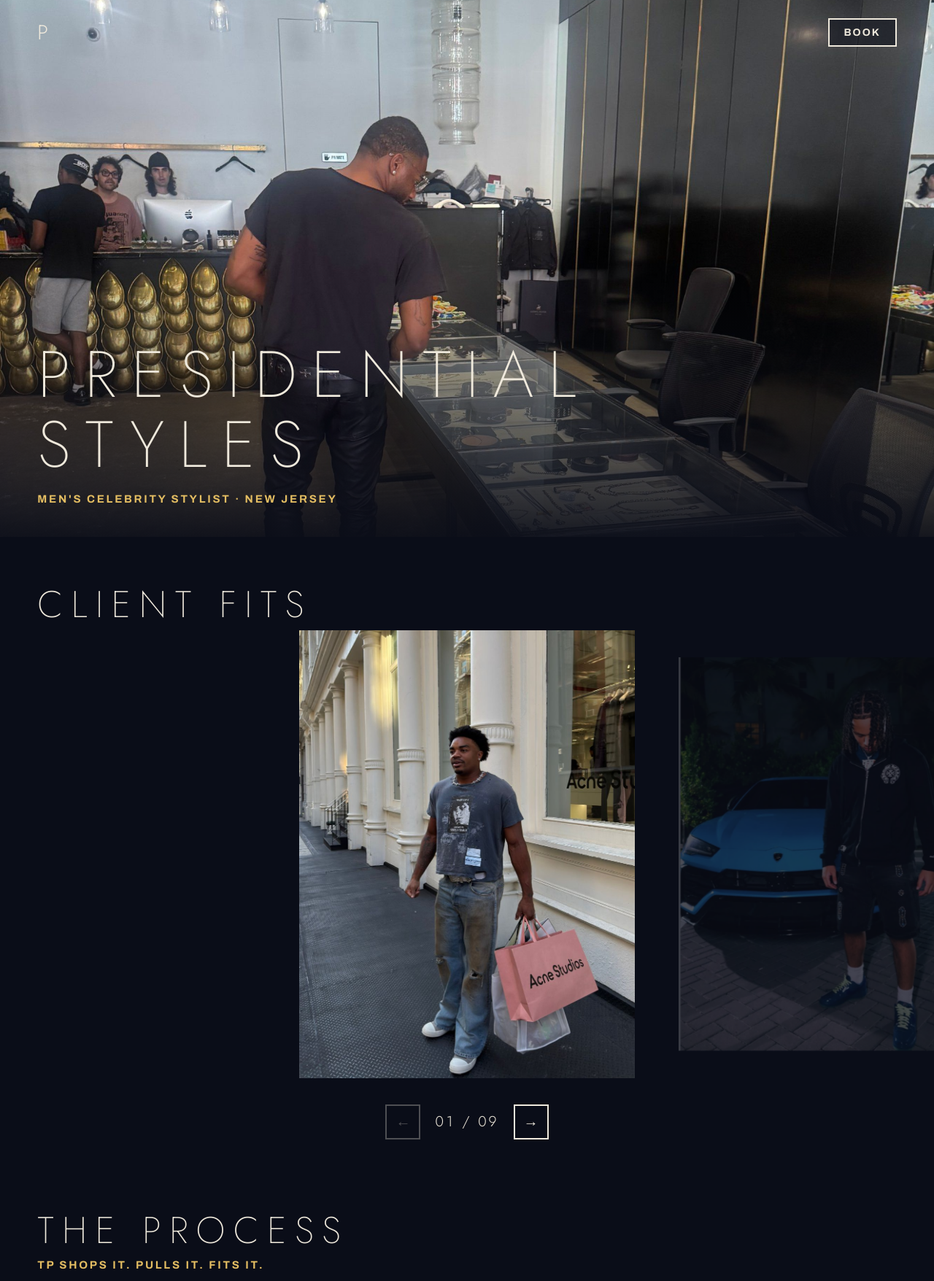
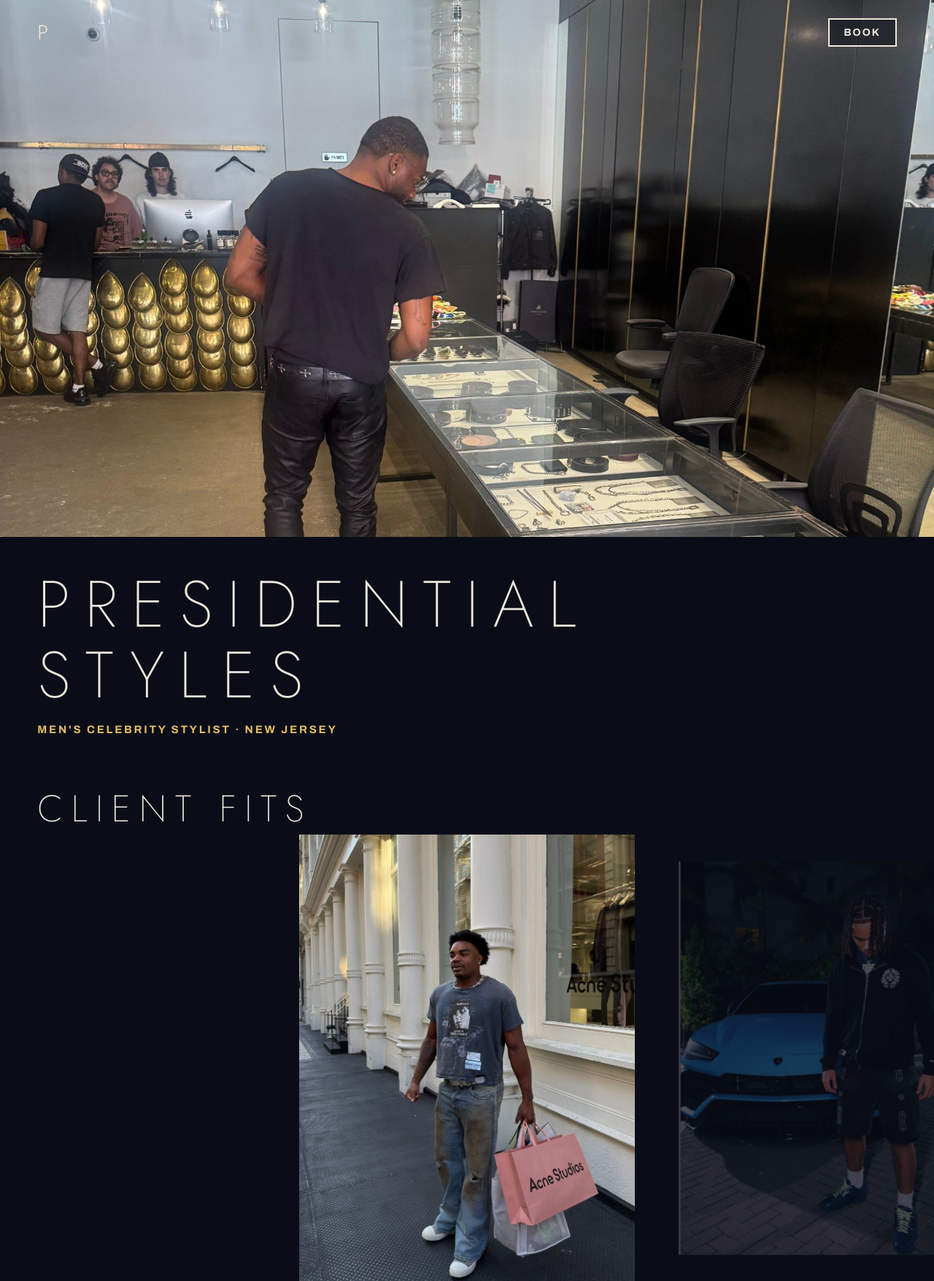
Before and after one commit to NateCarp3/Presidential_Styles, a Flask app: page / in a window 1280 px wide. Shown: the top 1756 px of the page at 73% size. Run offline with Flask 3, Linux system fonts and the light colour scheme.

Commit message:
Move title below header photo

```diff
--- a/templates/index.html
+++ b/templates/index.html
@@ -38,7 +38,7 @@ a{color:var(--ink)}
 .mark{font-family:var(--display);font-weight:300;font-size:28px;letter-spacing:.2em;text-decoration:none}
 .top .btn{padding:10px 20px;background:rgba(10,13,24,.55)}
 .top .btn:hover{background:var(--ink)}
-.title{position:absolute;inset:auto 0 0 0;padding:140px var(--gutter) 44px;background:linear-gradient(0deg,rgba(10,13,24,.95),rgba(10,13,24,0))}
+.title{padding:44px var(--gutter) 8px;max-width:1440px;margin:0 auto;box-sizing:border-box}
 h1{margin:0;font-family:var(--display);font-weight:200;font-size:clamp(34px,7vw,100px);line-height:1.08;letter-spacing:.22em}
 .tag{margin:18px 0 0;font-size:15px;font-weight:700;letter-spacing:.18em;color:var(--gold)}
 
@@ -80,12 +80,14 @@ footer{text-align:center;font-size:12px;letter-spacing:.14em;color:#8e97b3;paddi
 </head>
 <body>
 
-<header class="hero">
+<header>
+ <div class="hero">
   <img src="static/lookbook/hero.jpg" alt="TP studying a jewelry and accessories case in a store">
   <div class="top">
     <a class="mark" href="#" aria-label="Presidential Styles home">P</a>
     <a class="btn" href="https://docs.google.com/forms/d/e/1FAIpQLSdY4iMSVjPhfRr5Q740UFEqvqDGJLQX9Ir_fJTYiijJUV1Y7g/viewform?usp=header">BOOK</a>
   </div>
+ </div>
   <div class="title">
     <h1>PRESIDENTIAL<br>STYLES</h1>
     <p class="tag">MEN'S CELEBRITY STYLIST · NEW JERSEY</p>
```
